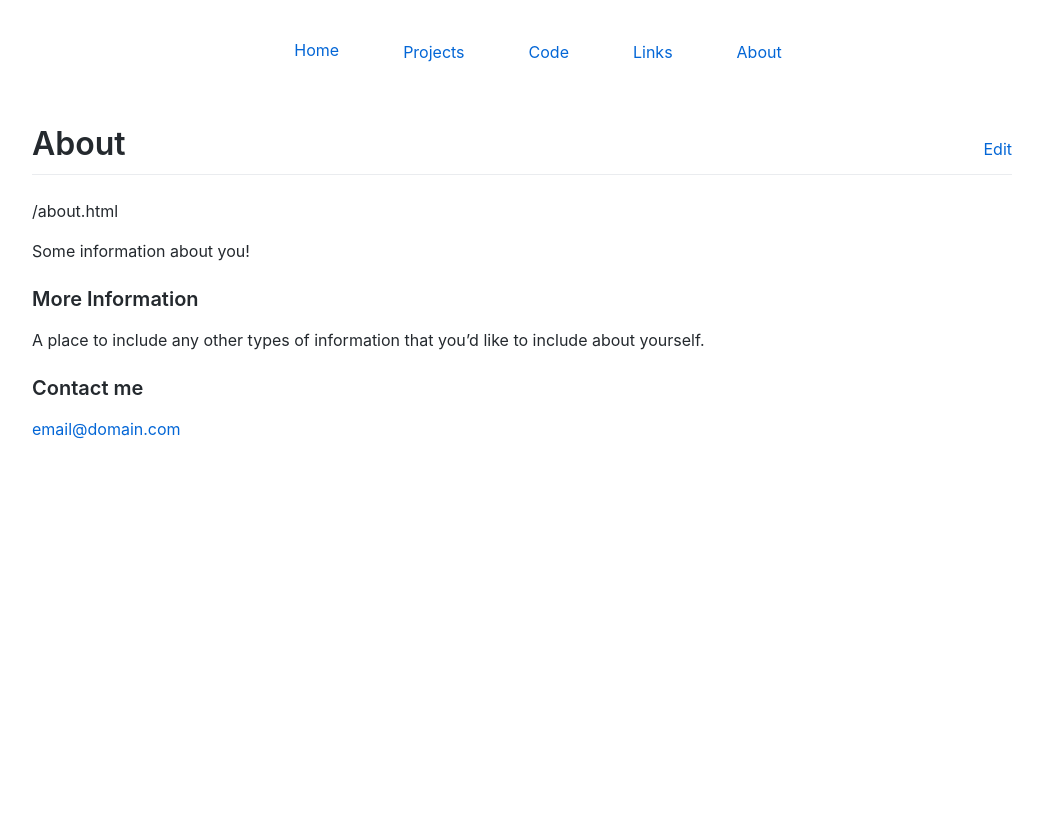
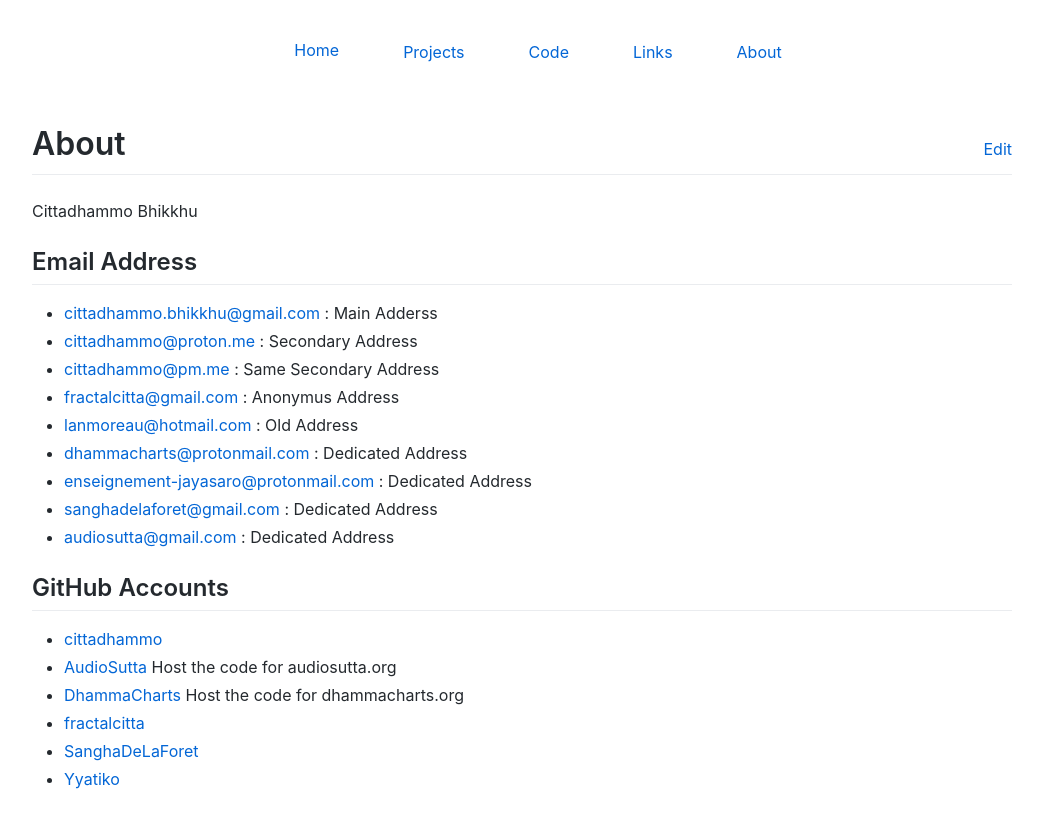
Before and after one commit to cittadhammo/old-personal-website, a Jekyll site: the page built from about.md, in a window 1280 px wide. Shown: the top 828 px of the page, without its empty margins (118-1161 px from the left). Built offline with Jekyll 4.4.1, drawn with Linux system fonts in a browser that asks for light colours.

Commit message:
Update about.md

```diff
--- a/about.md
+++ b/about.md
@@ -3,14 +3,25 @@ layout: page
 title: About
 ---
 
-{{ page.url }}
+Cittadhammo Bhikkhu
 
-Some information about you!
+## Email Address
 
-### More Information
+- [cittadhammo.bhikkhu@gmail.com](cittadhammo.bhikkhu@gmail.com) : Main Adderss
+- [cittadhammo@proton.me](cittadhammo@pm.me) : Secondary Address
+- [cittadhammo@pm.me](cittadhammo@pm.me) : Same Secondary Address
+- [fractalcitta@gmail.com](fractalcitta@gmail.com) : Anonymus Address
+- [lanmoreau@hotmail.com](lanmoreau@hotmail.com) : Old Address
+- [dhammacharts@protonmail.com](dhammacharts@protonmail.com) : Dedicated Address
+- [enseignement-jayasaro@protonmail.com](enseignement-jayasaro@protonmail.com) : Dedicated Address
+- [sanghadelaforet@gmail.com](sanghadelaforet@gmail.com) : Dedicated Address
+- [audiosutta@gmail.com](audiosutta@gmail.com) : Dedicated Address
 
-A place to include any other types of information that you'd like to include about yourself.
+## GitHub Accounts
 
-### Contact me
-
-[email@domain.com](mailto:email@domain.com)
+- [cittadhammo](https://github.com/cittadhammo)
+- [AudioSutta](https://github.com/AudioSutta) Host the code for audiosutta.org
+- [DhammaCharts](https://github.com/DhammaCharts) Host the code for dhammacharts.org
+- [fractalcitta](https://github.com/fractalcitta)
+- [SanghaDeLaForet](https://github.com/SanghaDeLaForet)
+- [Yyatiko](https://github.com/Yyatiko)
```
